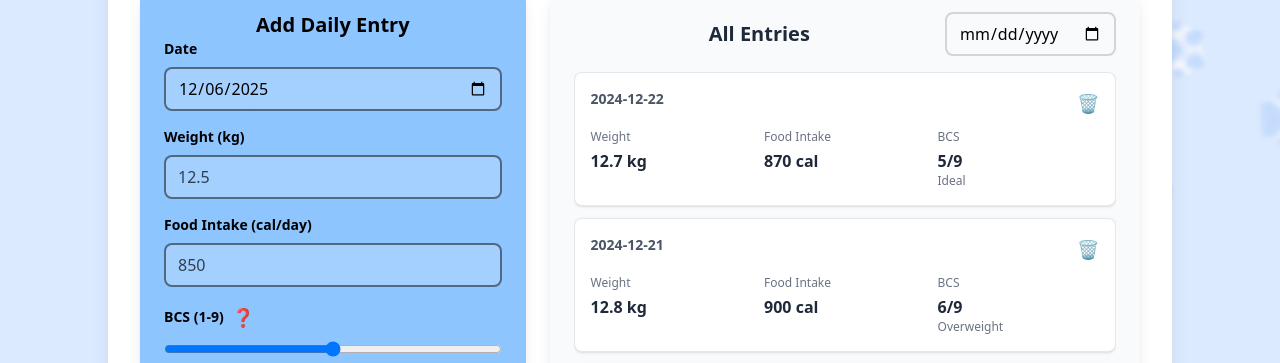
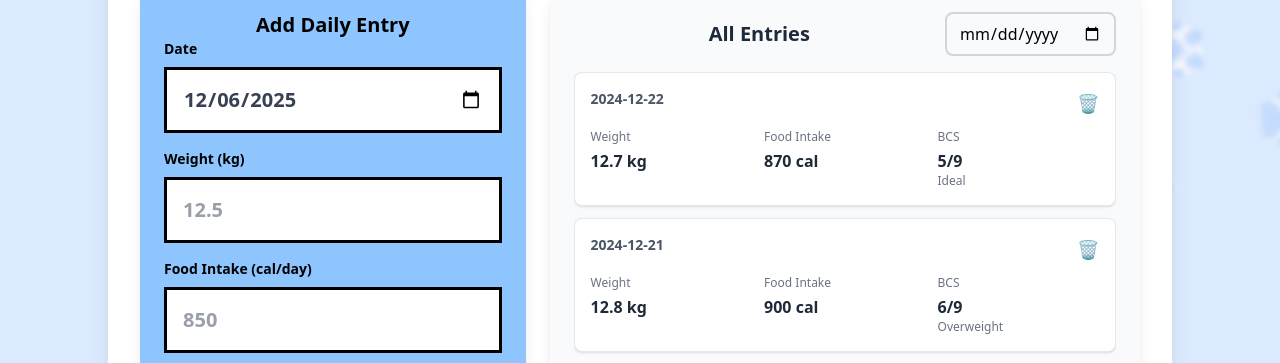
Before and after one commit to Vivid6382/Pet-Care-Group-Project, a Next.js app: page /tracker in a window 1280 px wide. Shown: the part 584-947 px from the top of the page. Built offline with nearby package versions, Linux system fonts and the light colour scheme; no server answers.

Commit message:
Change border

```diff
--- a/app/tracker/page.tsx
+++ b/app/tracker/page.tsx
@@ -220,7 +220,7 @@ export default function PetHealthTracker() {
                     type="date"
                     value={newEntry.date}
                     onChange={(e) => setNewEntry({ ...newEntry, date: e.target.value })}
-                    className="w-full px-3 py-2 rounded-lg border-2 border-black/50 bg-white/20 text-black placeholder-black/70 focus:outline-none focus:border-white "
+                    className="w-full p-4 text-lg md:text-xl font-bold text-gray-700 bg-white border-[3px] border-black focus:outline-none appearance-none cursor-pointer"
                   />
                 </div>
                 <div>
@@ -231,7 +231,7 @@ export default function PetHealthTracker() {
                     value={newEntry.weight}
                     onChange={(e) => setNewEntry({ ...newEntry, weight: e.target.value })}
                     placeholder="12.5"
-                    className="w-full px-3 py-2 rounded-lg border-2 border-black/50 bg-white/20 text-black placeholder-black/70 focus:outline-none focus:border-white"
+                    className="w-full p-4 text-lg md:text-xl font-bold text-gray-700 bg-white border-[3px] border-black focus:outline-none appearance-none cursor-pointer"
                   />
                 </div>
                 <div>
@@ -242,7 +242,7 @@ export default function PetHealthTracker() {
                     value={newEntry.foodIntake}
                     onChange={(e) => setNewEntry({ ...newEntry, foodIntake: e.target.value })}
                     placeholder="850"
-                    className="w-full px-3 py-2 rounded-lg border-2 border-black/50 bg-white/20 text-black placeholder-black/70 focus:outline-none focus:border-white"
+                    className="w-full p-4 text-lg md:text-xl font-bold text-gray-700 bg-white border-[3px] border-black focus:outline-none appearance-none cursor-pointer"
                   />
                 </div>
                 <div>
```
